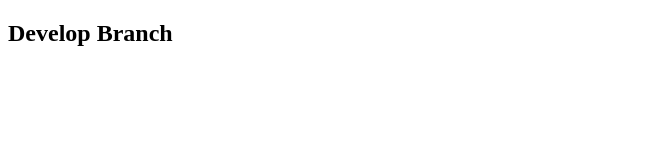
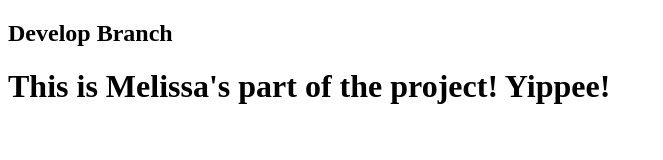
Before and after one commit to AbusinoRoziqov/team-git, a plain HTML site: page index.html in a window 1280 px wide. Shown: the whole page, without its empty margins (0-663 px from the left). Drawn offline with Linux system fonts and the light colour scheme.

Commit message:
The best branch has been committed

```diff
--- a/index.html
+++ b/index.html
@@ -7,5 +7,6 @@
 </head>
 <body>
     <h2>Develop Branch</h2>
+    <h1>This is Melissa's part of the project! Yippee!</h1>
 </body>
 </html>
```
